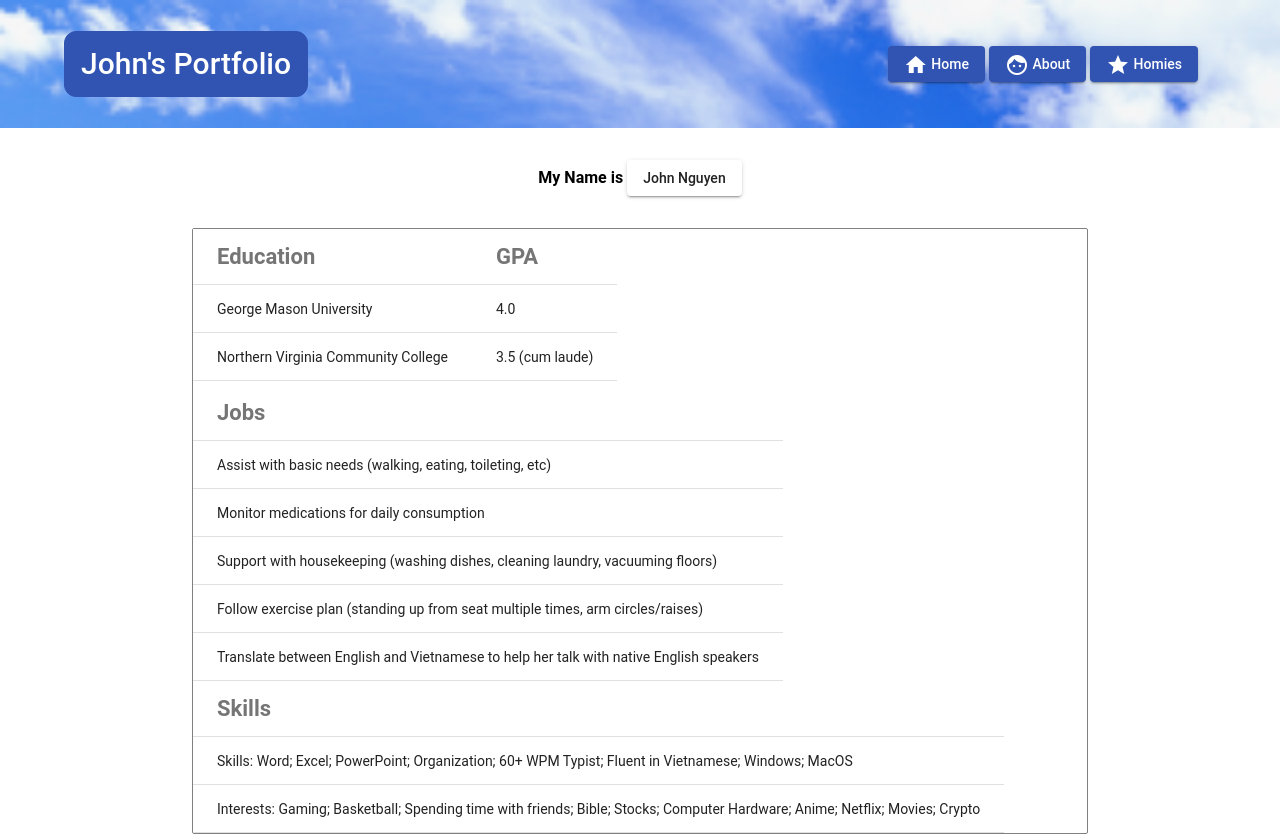
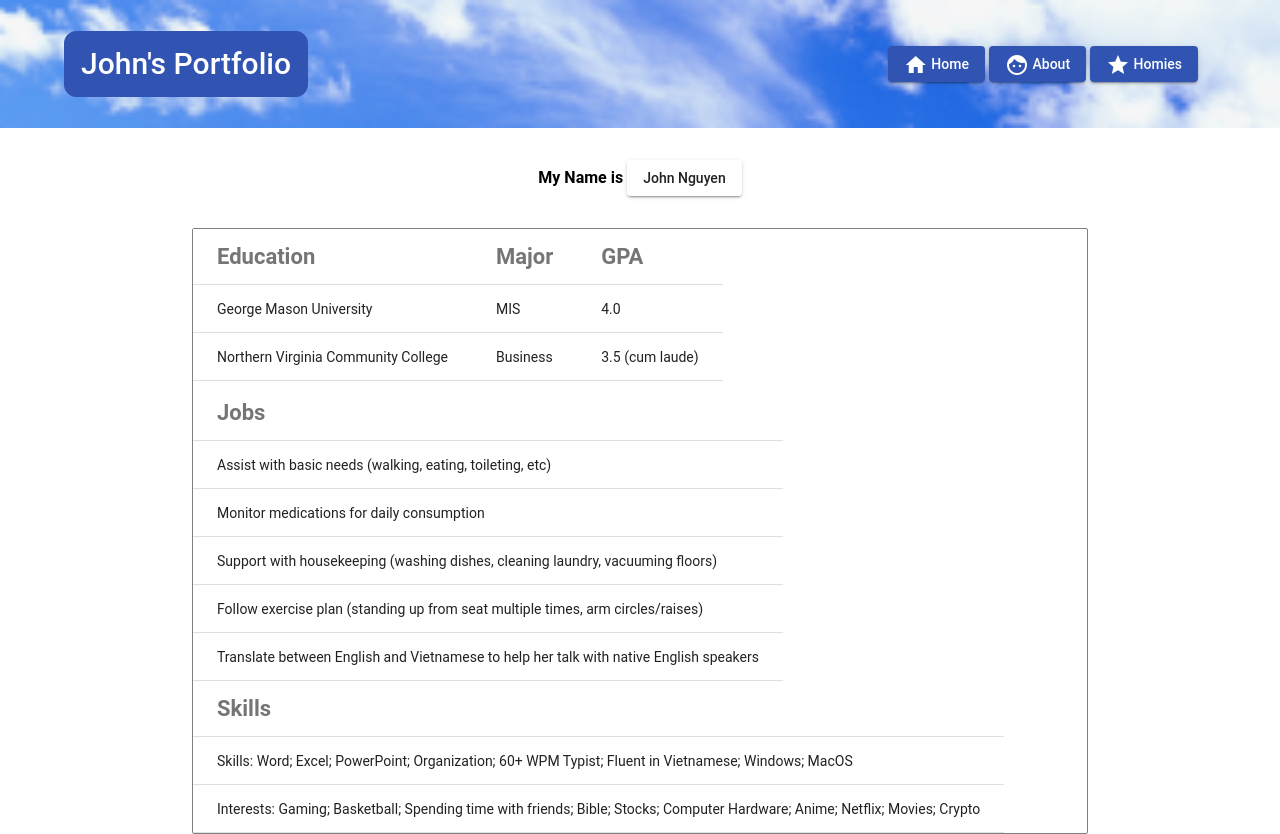
Before and after one commit to khoatrann/Johns-Portfolio, an Angular app: page /AboutMe in a window 1280 px wide. Built offline with nearby package versions, Linux system fonts and the light colour scheme.

Commit message:
another one

```diff
--- a/src/app/About-Me/about-me.component.html
+++ b/src/app/About-Me/about-me.component.html
@@ -12,6 +12,17 @@
                 </ng-container>
                 <tr mat-header-row *matHeaderRowDef="educationDisplayedColumns"></tr>
                 <tr mat-row *matRowDef="let row; columns: educationDisplayedColumns;"></tr>
+            </table>
+        </div>
+        <div class="item-same-line">
+            <table mat-table [dataSource]="majorDataSource" class="">
+                <ng-container matColumnDef="value">
+                    <th class="table-header" mat-header-cell *matHeaderCellDef> Major
+                    </th>
+                    <td mat-cell *matCellDef="let element"> {{element.value}} </td>
+                </ng-container>
+                <tr mat-header-row *matHeaderRowDef="majorDisplayedColumns"></tr>
+                <tr mat-row *matRowDef="let row; columns: majorDisplayedColumns;"></tr>
             </table>
         </div>
         <div class="item-same-line">
--- a/src/app/About-Me/about-me.component.ts
+++ b/src/app/About-Me/about-me.component.ts
@@ -28,6 +28,21 @@ export class AboutMeComponent {
     ];
     educationDataSource = new MatTableDataSource(this.educationObject);
 
+    // ---------------------------------------------------------------------------
+
+    majorDisplayedColumns: string[] = ['value'];
+    majorObject: attributes[] = [
+        {
+            value: 'MIS'
+        },
+        {
+            value: 'Business'
+        }
+    ];
+    majorDataSource = new MatTableDataSource(this.majorObject);
+
+    // ---------------------------------------------------------------------------
+
     gpaDisplayedColumns: string[] = ['value'];
     gpaObject: attributes[] = [
         {
@@ -38,6 +53,8 @@ export class AboutMeComponent {
         }
     ];
     gpaDataSource = new MatTableDataSource(this.gpaObject);
+
+    // ---------------------------------------------------------------------------
 
     jobDisplayedColumns: string[] = ['value'];
     jobObject: attributes[] = [
@@ -59,6 +76,8 @@ export class AboutMeComponent {
     ];
     jobDataSource = new MatTableDataSource(this.jobObject);
 
+    // ---------------------------------------------------------------------------
+
     skillsDisplayedColumns: string[] = ['value'];
     skillsObject: attributes[] = [
         {
@@ -69,6 +88,8 @@ export class AboutMeComponent {
         }
     ];
     skillsDataSource = new MatTableDataSource(this.skillsObject);
+
+    // ---------------------------------------------------------------------------
 
 
     constructor(public matDialog: MatDialog) {
--- a/src/app/app.component.css
+++ b/src/app/app.component.css
@@ -12,6 +12,10 @@
   font-size: 30px;
   border: 1px solid rgb(49, 84, 179);
   border-radius: 12px;
+}
+
+.header:hover {
+  cursor: pointer;
 }
 
 .header-box{
--- a/src/app/modal/modal.component.css
+++ b/src/app/modal/modal.component.css
@@ -8,6 +8,10 @@
     "sig . . .";
     border: 1px solid gray;
     background-color: white;
+}
+
+.grid-card:after {
+    opacity: 0.5;
 }
 
 .pfp {
--- a/src/app/modal/modal.component.html
+++ b/src/app/modal/modal.component.html
@@ -13,7 +13,6 @@
         <p class="detail-text"><b>Hair:</b> None</p>
         <p class="detail-text"><b>Pronoun:</b> He/Him</p>
         <p class="detail-text"><b>Gender:</b> M</p>
-        <p class="detail-text"><b>Sexual Orientation:</b> Men</p>
         <p class="detail-text"><b>Exp:</b> 01/01/2069</p>
     </div>
 </div>
```
